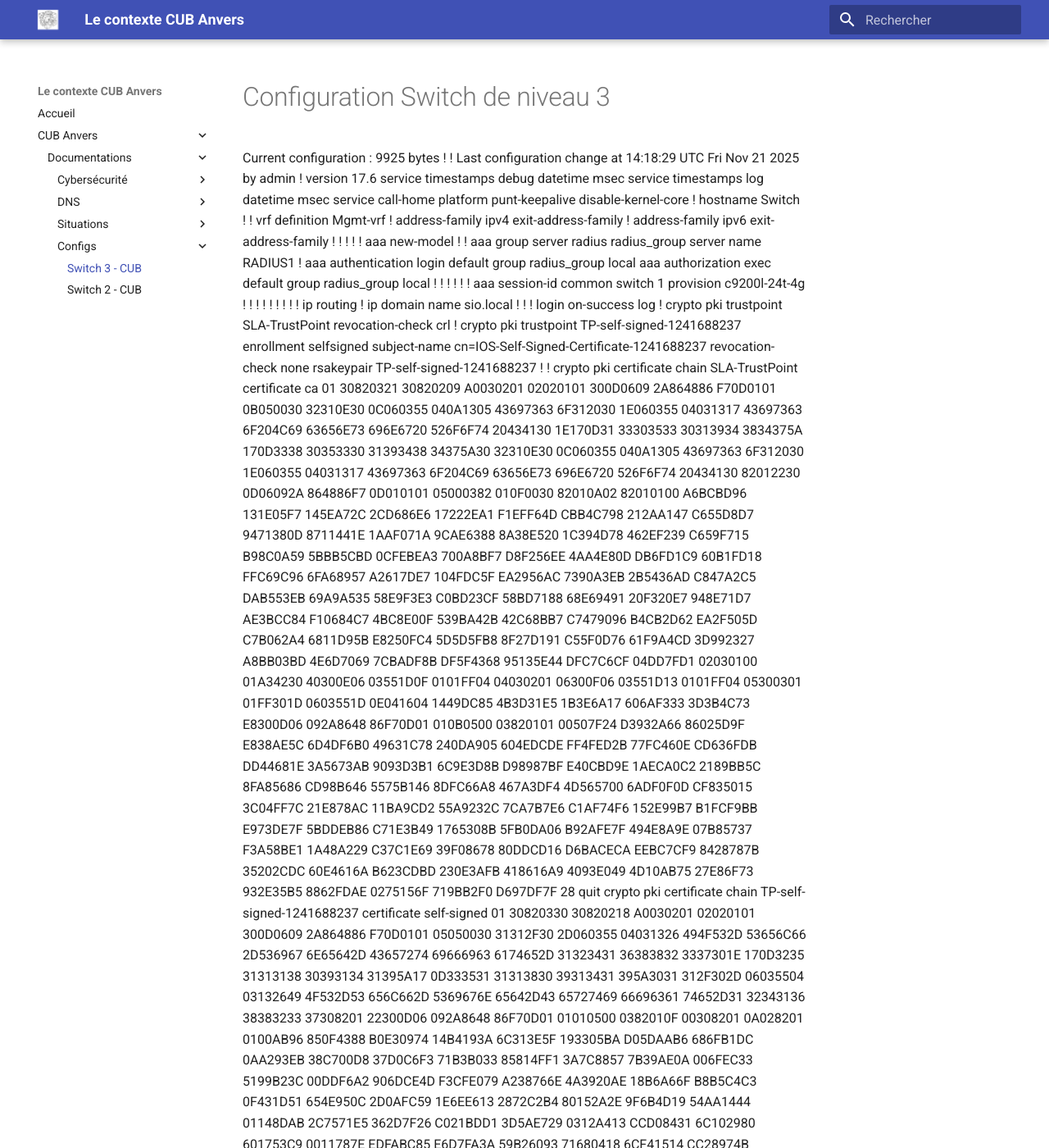
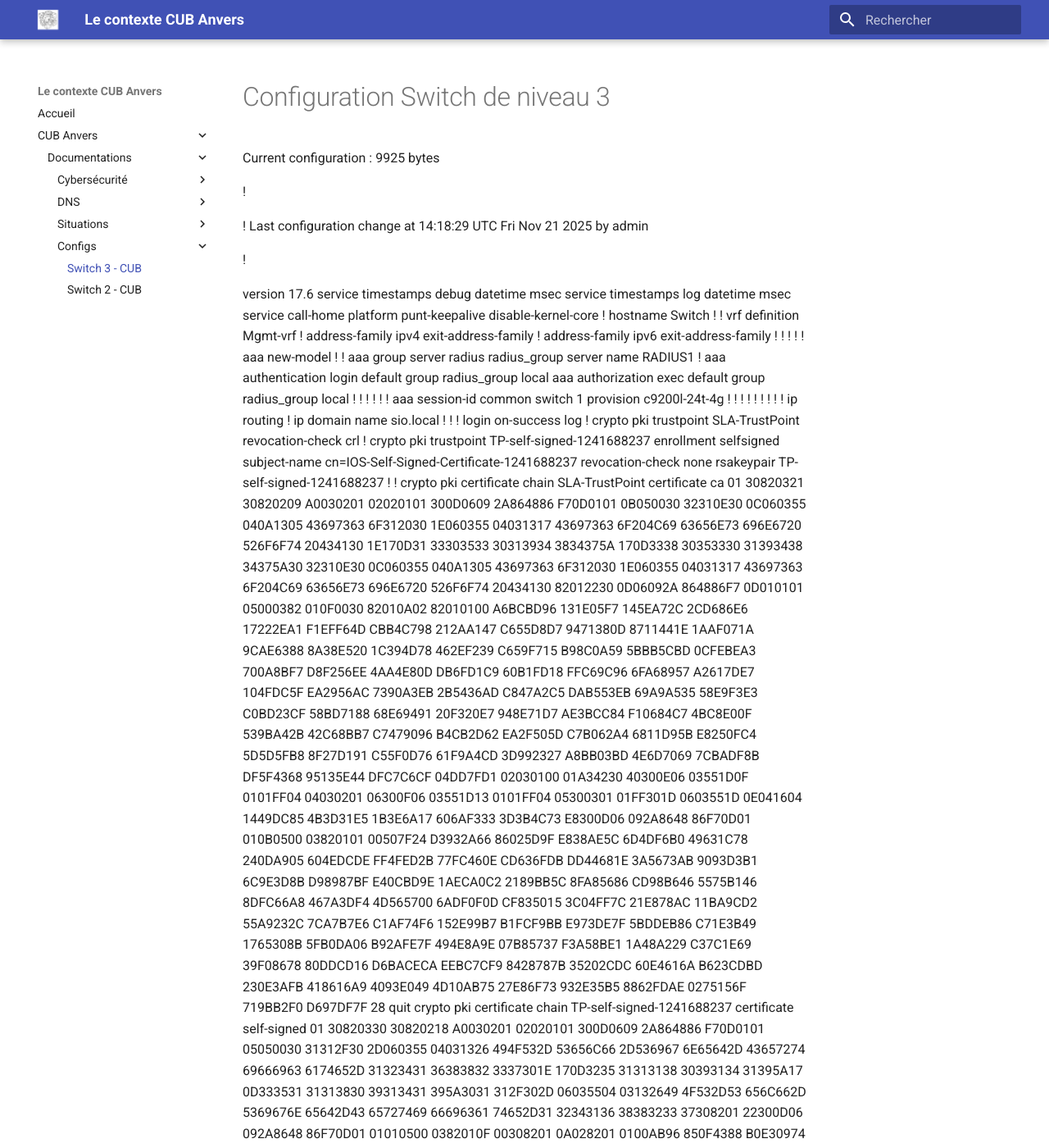
Before and after one commit to Adfiree/Anvers, an MkDocs documentation site: the page built from docs/documentations/Configs/Config Switch 3.md, in a window 1280 px wide and 1400 px high. Shown: the whole window at 82% size. Built offline with MkDocs 1.6.1 and Material for MkDocs 9.7.7, drawn with Linux system fonts in a browser that asks for light colours; some of the changed text lies outside the part shown.

```diff
--- a/docs/documentations/Configs/Config Switch 3.md
+++ b/docs/documentations/Configs/Config Switch 3.md
@@ -1,9 +1,13 @@
 # Configuration Switch de niveau 3
 
 Current configuration : 9925 bytes
-\!
-\! Last configuration change at 14:18:29 UTC Fri Nov 21 2025 by admin
-\!
+
+!
+
+! Last configuration change at 14:18:29 UTC Fri Nov 21 2025 by admin
+
+!
+
 version 17.6
 service timestamps debug datetime msec
 service timestamps log datetime msec
```
